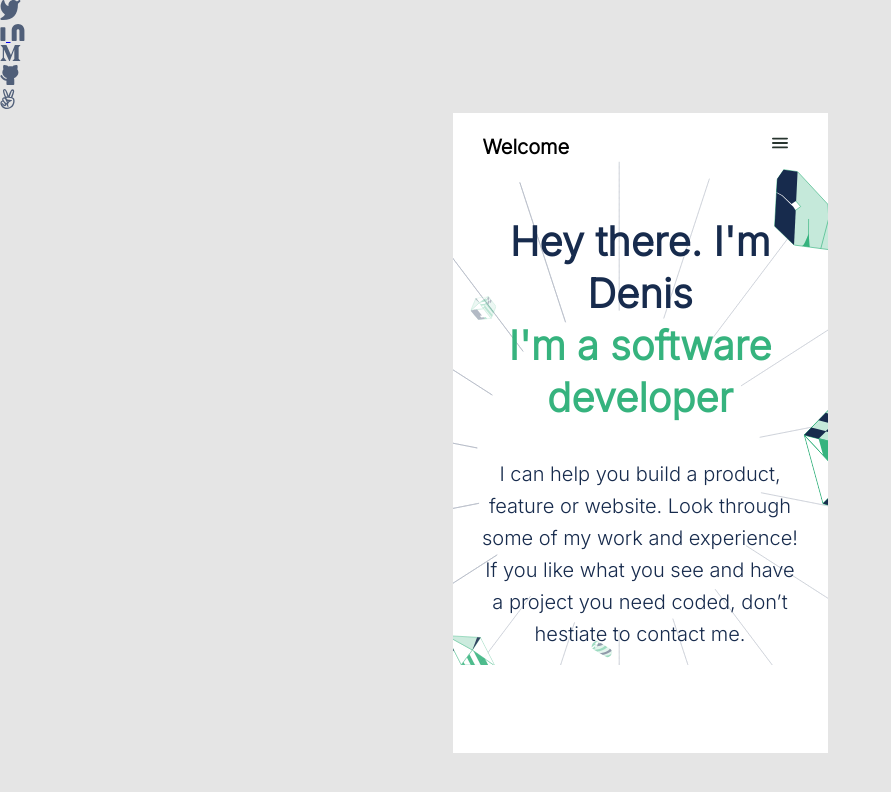
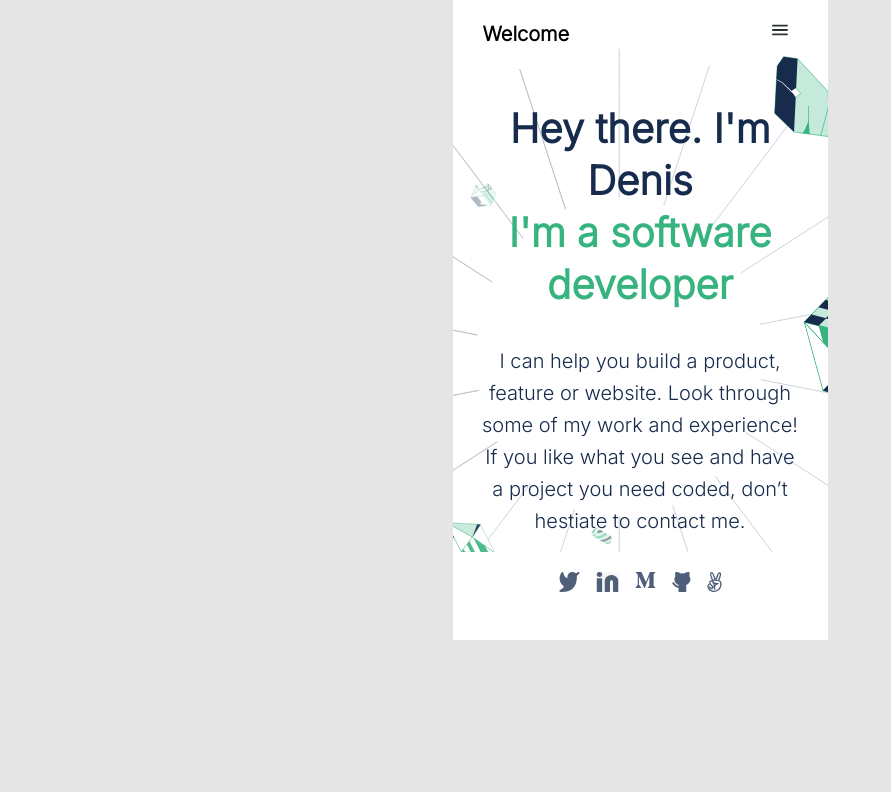
Before and after one commit to dd-obua/Portfolio, a plain HTML site: page index.html in a window 1280 px wide. Shown: the whole page, without its empty margins (0-891 px from the left). Drawn offline with Linux system fonts and the light colour scheme.

Commit message:
Add links to contact sites

```diff
--- a/index.html
+++ b/index.html
@@ -14,20 +14,6 @@
   </head>
 
   <body>
-
-    <footer>
-      <li><a href="#"><img src="images/twitter.svg" alt=""></a></li>
-      <li><a href="#">
-          <img src="images/Vector-1.svg" alt="">
-          <img src="images/Vector.svg" alt="">
-        </a></li>
-      <li><a href="#"><img src="images/medium.svg" alt=""></a></li>
-      <li><a href="#"><img src="images/github.svg" alt=""></a></li>
-      <li><a href="#"><img src="images/angellist.svg" alt=""></a></li>
-      </ul>
-    </footer>
-    <div class="page">
-
     <div class="container">
       <header>
         <h4 id="welcome">Welcome</h4>
@@ -47,9 +33,15 @@
           </p>
         </div>
       </main>
+      <ul class="social">
+        <li><a href="#"><img src="images/twitter.svg" alt=""></a></li>
+        <li><a href="#"><img src="images/linkedin.jpg" alt=""></a></li>
+        <li><a href="#"><img src="images/medium.svg" alt=""></a></li>
+        <li><a href="#"><img src="images/github.svg" alt=""></a></li>
+        <li><a href="#"><img src="images/angellist.svg" alt=""></a></li>
+      </ul>
     </div>
 
-    </div>
   </body>
 
 </html>
--- a/style.css
+++ b/style.css
@@ -71,11 +71,14 @@ main {
   padding-bottom: 15px;
 }
 
-footer ul {
+.social {
   display: flex;
   flex-direction: row;
+  justify-content: center;
 }
 
-footer li {
+ul li {
   list-style: none;
+  margin: 20px 8px;
+  align-items: center;
 }
```
Also changed, not shown: images/Vector-1.svg (deleted), images/Vector.svg (deleted), images/linkedin.jpg (added). Lines whose indentation alone changed are shown as unchanged.
